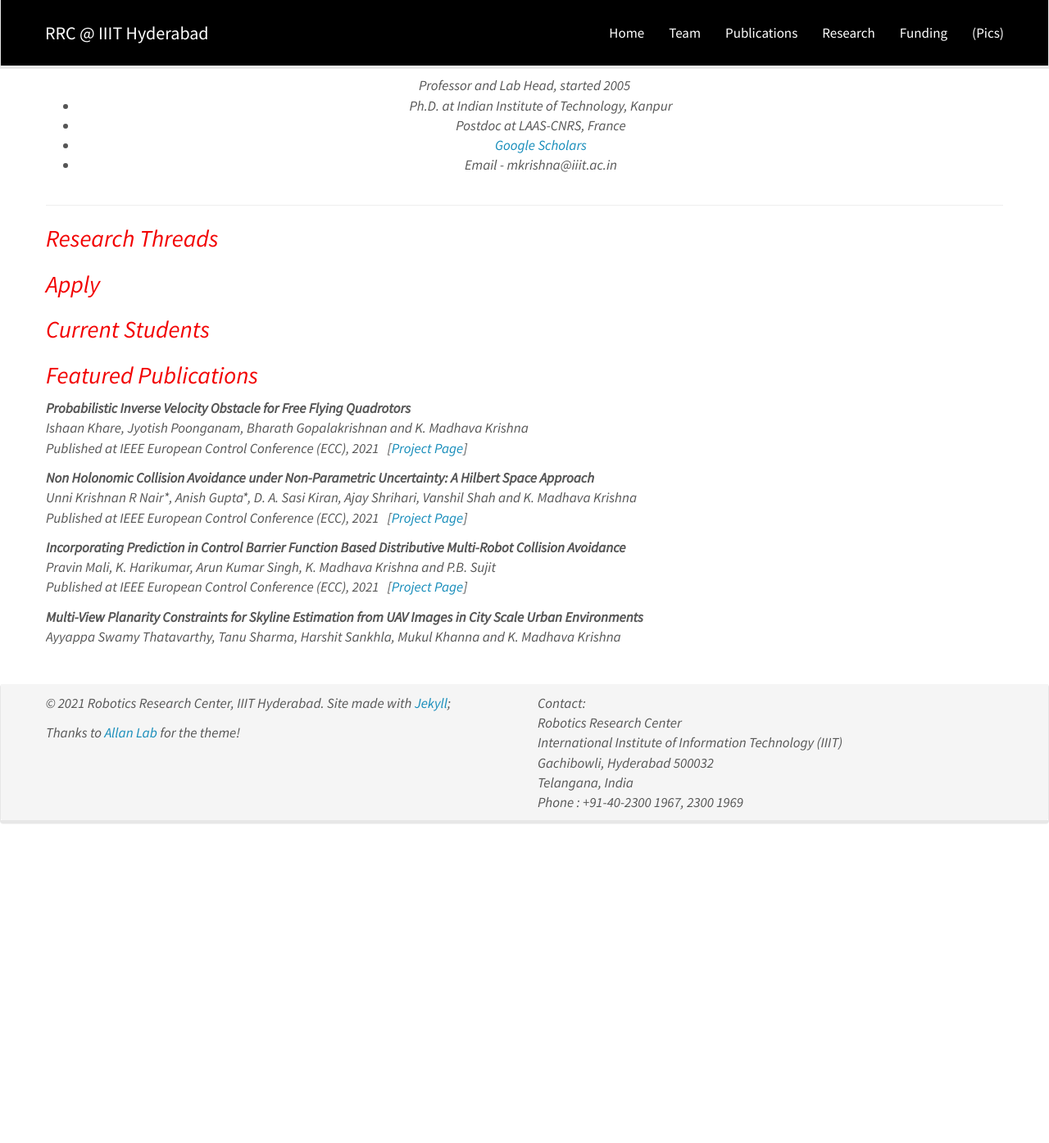
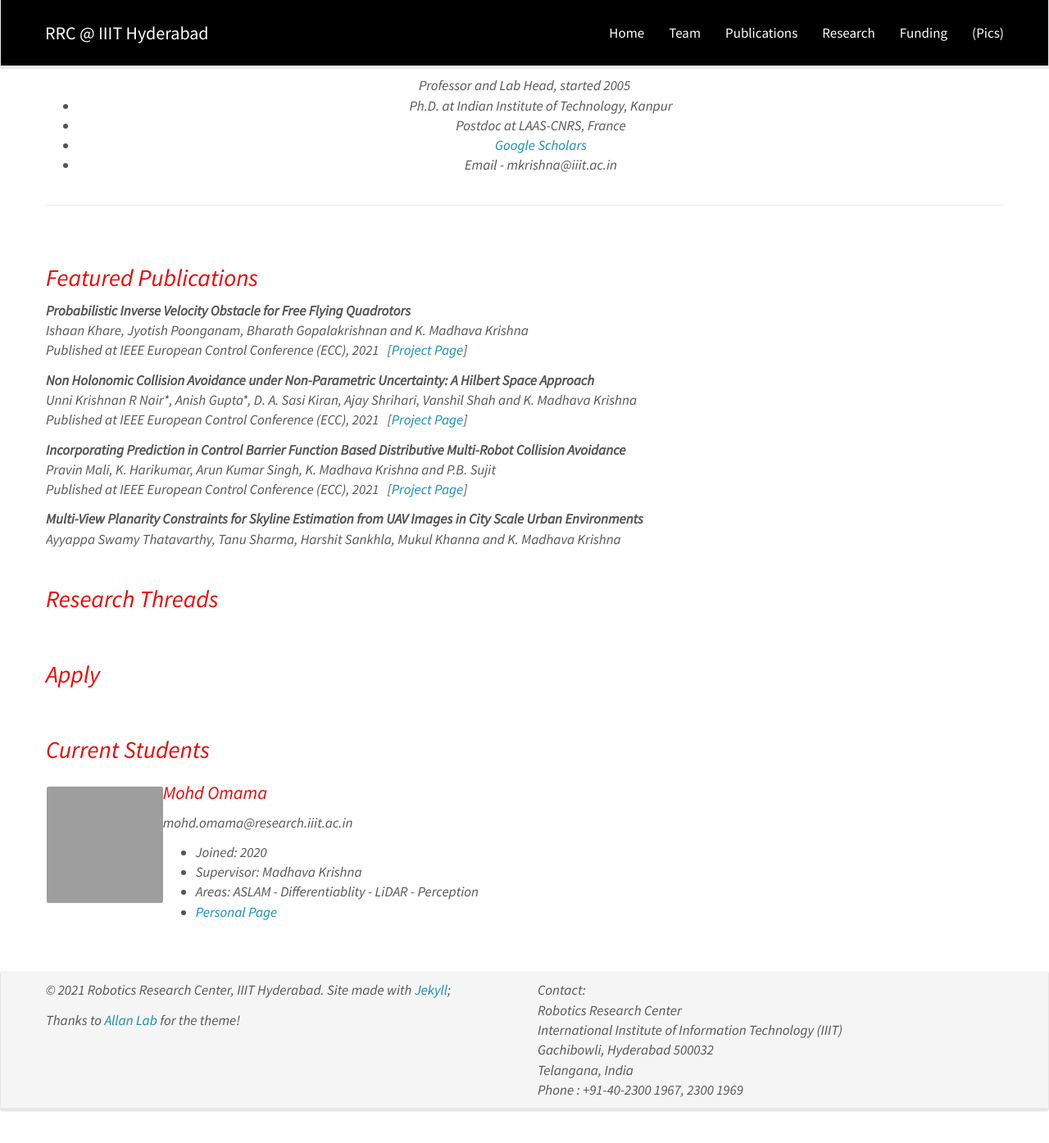
Before and after one commit to sakshammgupta/roboticsiiith.github.io, a Jekyll site: the page built from _pages/faculty-pages/mkrishna.md, in a window 1280 px wide and 1400 px high, scrolled down 516 px. Shown: the top 1395 px of the window at 82% size. Built offline with Jekyll 4.4.1, drawn with Linux system fonts in a browser that asks for light colours; nearby versions of some CDN libraries; before the commit the page ends 1565 px from its top, so only the background shows below that; grey boxes are pictures that could not be loaded.

Commit message:
feat: small changes in faculty pages

```diff
--- a/_data/students.csv
+++ b/_data/students.csv
@@ -1,2 +1,2 @@
 name,email,year,degree,supervisor,supervisorid,areas,github,web
-Mohd Omama,mohd.omama@research.iiit.ac.in,2020,ms,Madhava Krishna, mkrishna, ASLAM - Differentiablity - LiDAR - Perception,mohdomama,https://mohdomama.github.io
+Mohd Omama,mohd.omama@research.iiit.ac.in,2020,ms,Madhava Krishna,mkrishna,ASLAM - Differentiablity - LiDAR - Perception,mohdomama,https://mohdomama.github.io
--- a/_pages/faculty-pages/mkrishna.md
+++ b/_pages/faculty-pages/mkrishna.md
@@ -7,10 +7,7 @@ id: mkrishna
 
 
 ---
-### Research Threads
-### Apply
-### Current Students
-
+<br>
 ### Featured Publications
 <div class='pubscroll'>
 
@@ -27,3 +24,43 @@ Published at {{ publi.venue }} &nbsp; [<a href="{{ site.url }}{{ site.baseurl }}
 {% endfor %}
 {% endfor %}
 </div>
+
+<br>
+### Research Threads
+
+<br>
+### Apply
+
+<br>
+### Current Students
+<div class='pubscroll'>
+{% assign number_printed = 0 %}
+{% for member in site.data.students %}
+{% if member.supervisorid == page.id" %}
+{% assign even_odd = number_printed | modulo: 2 %}
+{% if even_odd == 0 %}
+<div class="row">
+{% endif %}
+<div class="col-sm-6 clearfix">
+<img src="https://github.com/{{member.github}}.png" class="img-responsive" width="25%" style="float: left" />
+<h4> {{ member.name }} </h4>
+<i>{{ member.email }} </i>
+<ul style="overflow: hidden">
+<li> Joined: {{ member.year }} </li>
+<li> Supervisor: {{ member.supervisor }} </li>
+<li> Areas: {{ member.areas }} </li>
+<li><a href="{{ member.web }}"> Personal Page </a> </li>
+</ul>
+</div>
+{% assign number_printed = number_printed | plus: 1 %}
+{% if even_odd == 1 %}
+</div>
+{% endif %}
+{% endif %}
+{% endfor %}
+{% assign even_odd = number_printed | modulo: 2 %}
+{% if even_odd == 1 %}
+</div>
+{% endif %}
+<!-- -->
+</div>
```
Also changed, not shown: _pages/faculty-pages/hkandath.md (+41 -4 lines), _pages/faculty-pages/ngovindan.md (+41 -4 lines), _pages/faculty-pages/sroy.md (+41 -4 lines), _layouts/faculty-page.html (indentation only).
